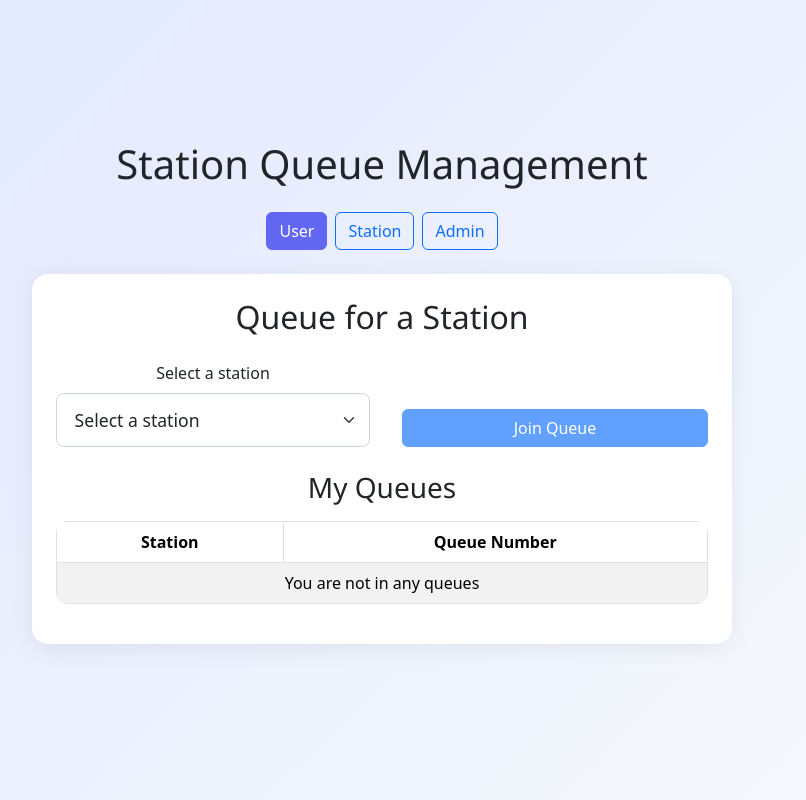
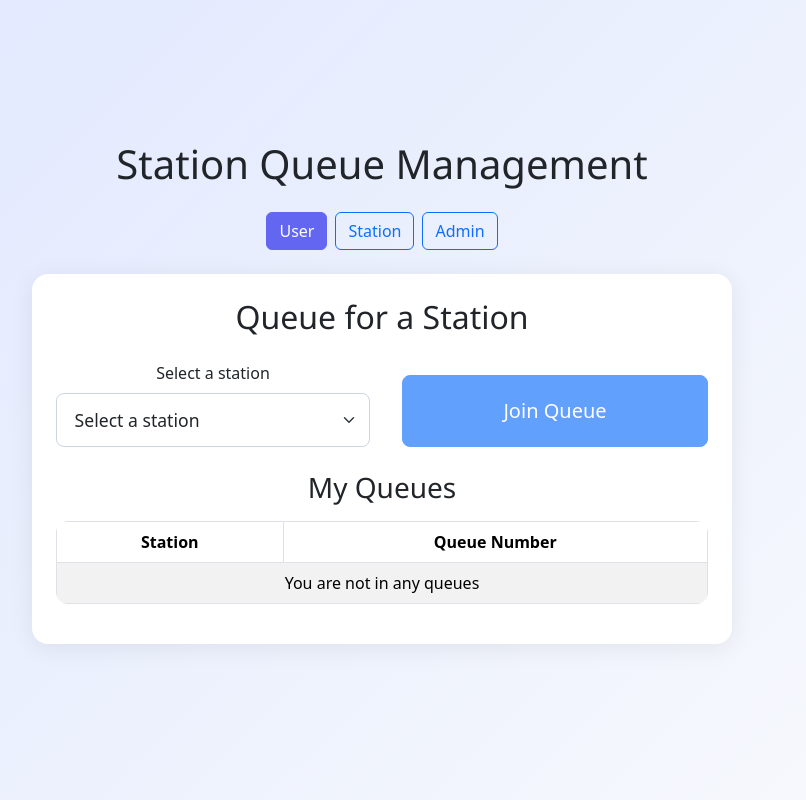
Before and after one commit to awkwardusername/station-queue, a React (Vite) app: page / in a window 1280 px wide. Shown: the whole page, without its empty margins (258-1064 px from the left). Built offline with nearby package versions, Linux system fonts and the light colour scheme.

Commit message:
Make Join Queue button much larger, disable if already queued, and update button text accordingly

```diff
--- a/src/App.css
+++ b/src/App.css
@@ -95,3 +95,11 @@
     padding: 0.5rem;
   }
 }
+
+.join-queue-btn-xl {
+  font-size: 2.2rem;
+  padding: 1.2rem 2.5rem;
+  min-height: 4.5rem;
+  min-width: 16rem;
+  border-radius: 0.6rem;
+}
--- a/src/UserQueue.tsx
+++ b/src/UserQueue.tsx
@@ -216,8 +216,16 @@ const UserQueue: React.FC = () => {
             </select>
           </div>
           <div className="col-12 col-md-6 d-flex align-items-end justify-content-md-start justify-content-center">
-            <button className="btn btn-primary ms-md-2 w-100 w-md-auto" onClick={joinQueue} disabled={!selected || loading}>
-              {loading ? 'Joining...' : 'Join Queue'}
+            <button
+              className="btn btn-primary btn-lg join-queue-btn-xl ms-md-2 w-100 w-md-auto"
+              onClick={joinQueue}
+              disabled={!selected || loading || queueNumber !== null}
+            >
+              {loading
+                ? 'Joining...'
+                : queueNumber !== null
+                  ? 'Already in Queue'
+                  : 'Join Queue'}
             </button>
           </div>
         </div>        {queueNumber && (
```
